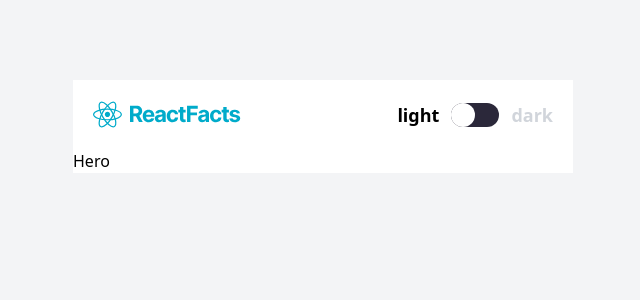
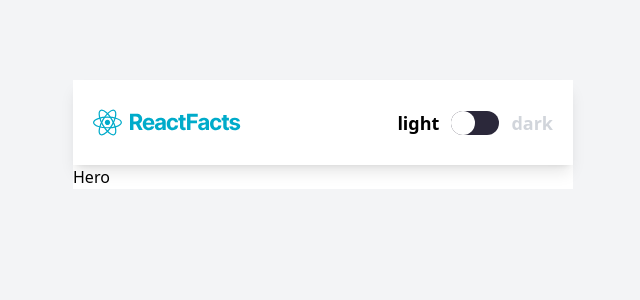
Before and after one commit to arjorb/fun-fact-app, a React (Create React App) app: page / in a window 1280 px wide. Shown: the top 300 px of the page, without its empty margins (317-957 px from the left). Built offline with nearby package versions, Linux system fonts and the light colour scheme.

Commit message:
fixing the padding on the header

```diff
--- a/src/components/Header.js
+++ b/src/components/Header.js
@@ -2,7 +2,7 @@ import React from 'react';
 
 const Header = () => {
   return (
-    <div className='flex justify-between items-center py-5 px-5'>
+    <div className='flex justify-between items-center py-7 px-5 shadow-lg'>
       <img src='./logo.svg' alt='logo' />
       <div className='flex gap-3 items-center'>
         <span className='font-bold text-lg'>light</span>
```
